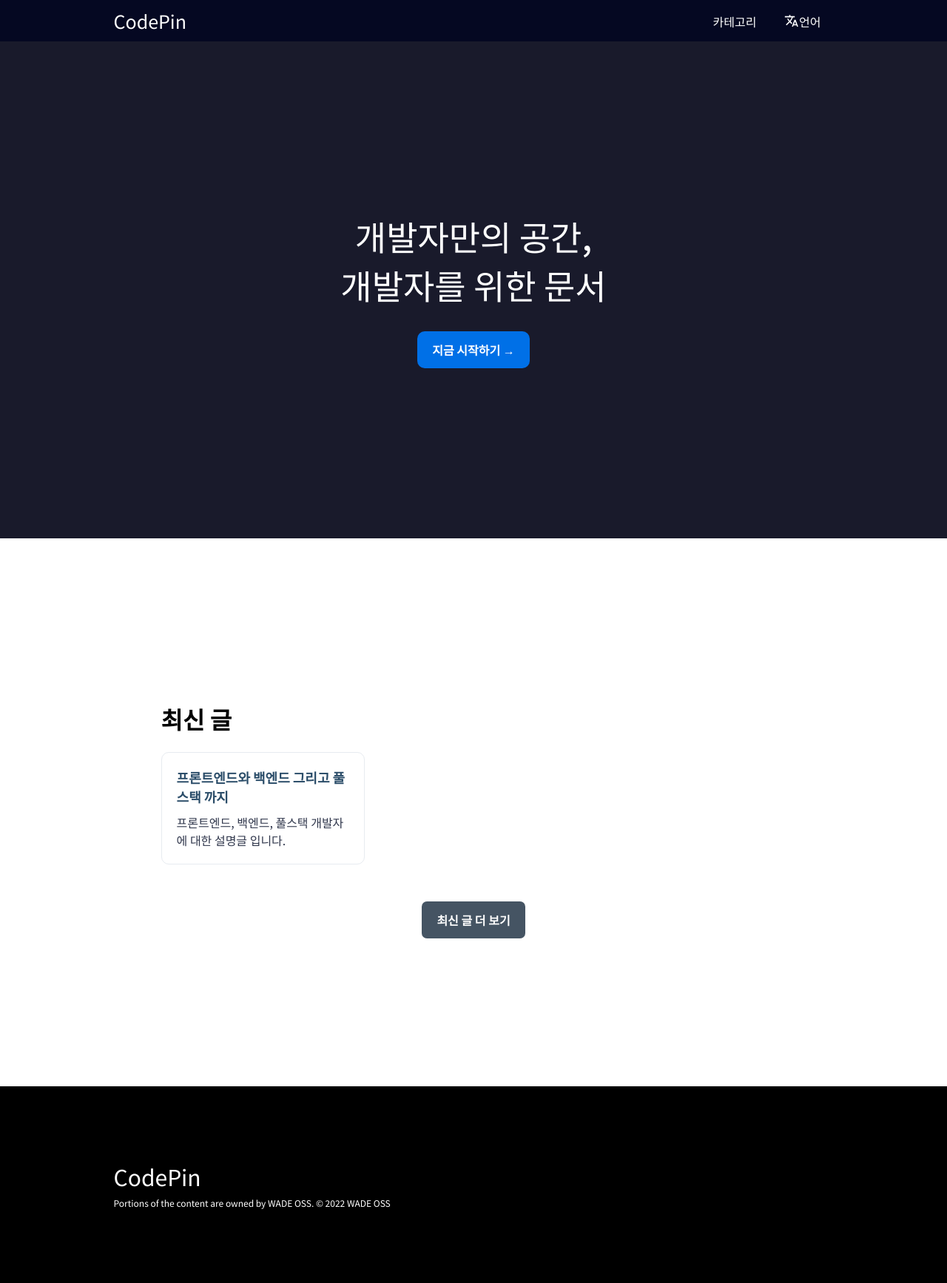
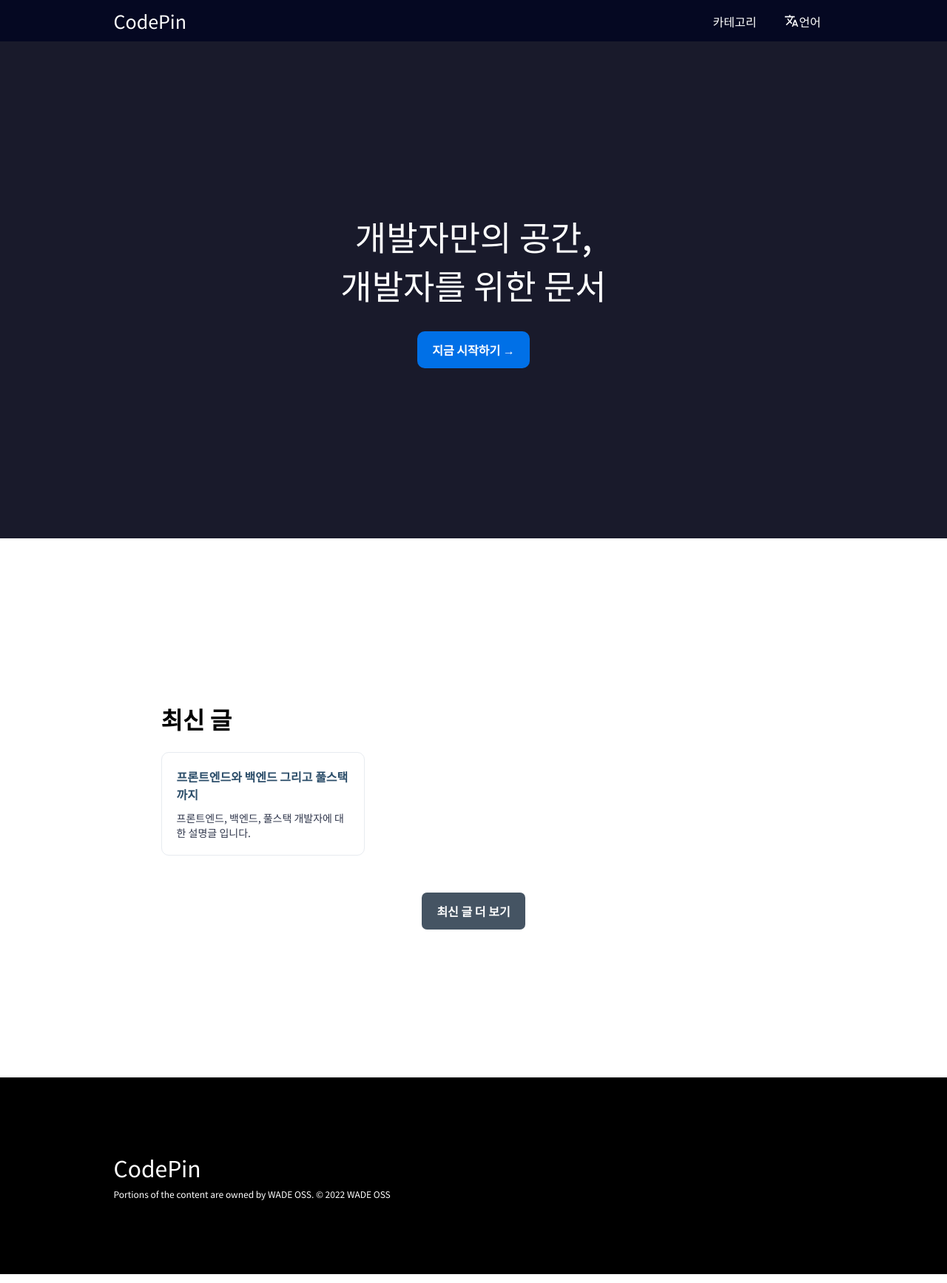
Before and after one commit to WADE-OSS/CodePin, a Jekyll site: the page built from index.html, in a window 1280 px wide. Shown: the whole page at 74% size. Built offline with Jekyll 4.4.1, drawn with Linux system fonts in a browser that asks for light colours; Markdown is read by kramdown in place of the engine named in the settings.

Commit message:
Update index.scss

```diff
--- a/assets/styles/index.scss
+++ b/assets/styles/index.scss
@@ -53,7 +53,7 @@
 
 .post .list .item p.title{
     font-weight: bold;
-    font-size: 18px;
+    font-size: 16px;
     color: rgb(43, 77, 105);
     transition: 0.5s;
 }
@@ -66,6 +66,7 @@
 .post .list .item p.info{
     color: rgb(48, 55, 76);
     margin-top: 10px;
+    font-size: 14px;
 }
 
 .post .btn{
```
